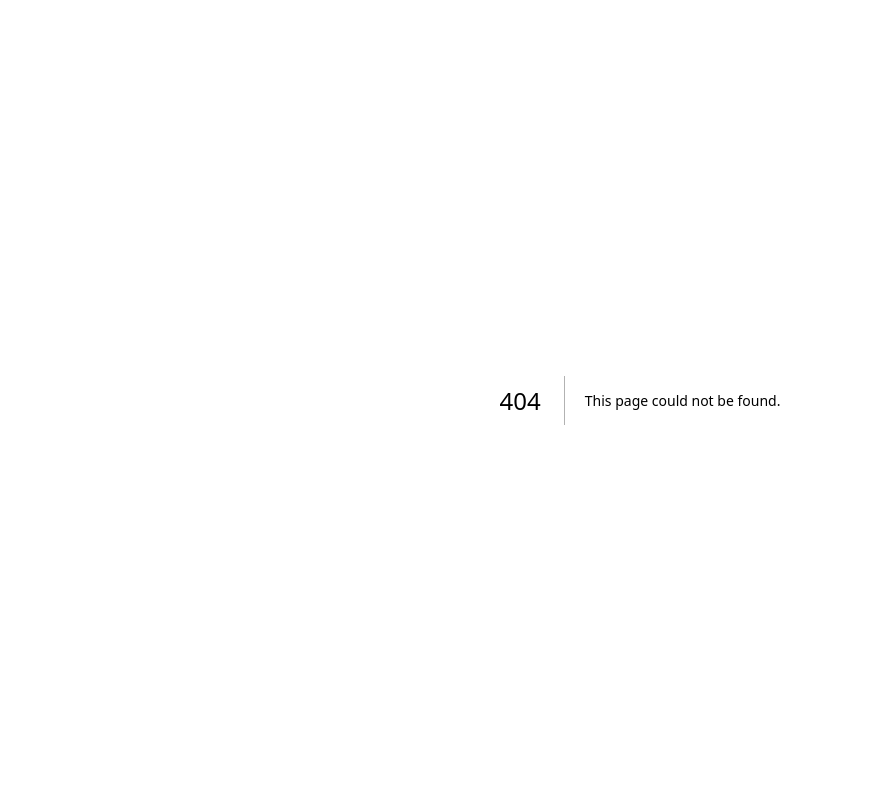
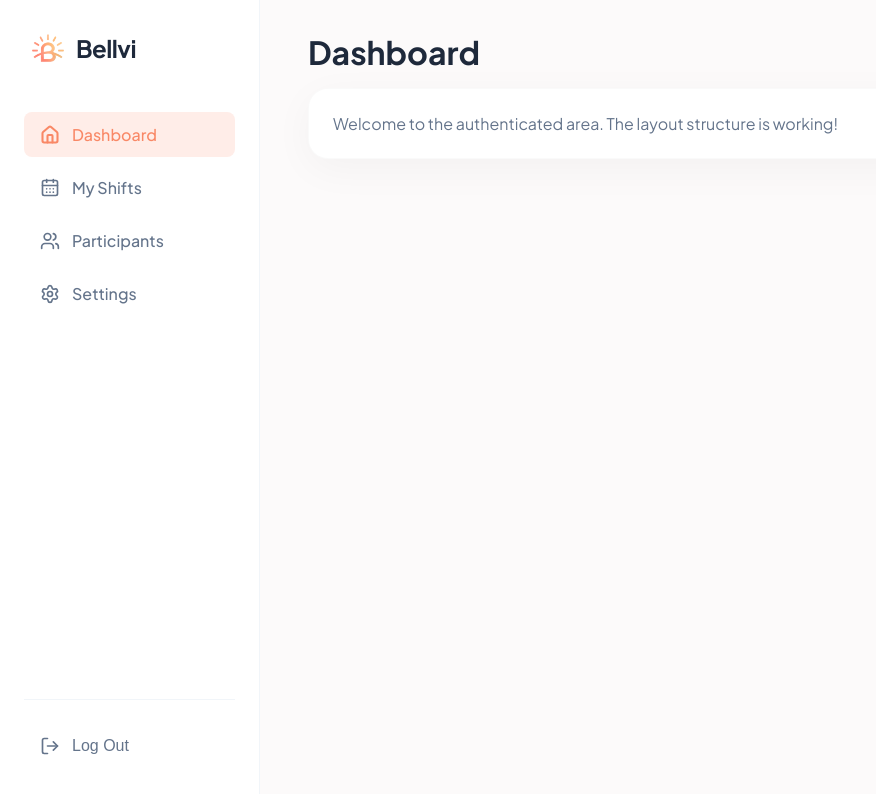
Before and after one commit to ivanils/saas-ndis-care, a Next.js app in the folder frontend/: page /dashboard in a window 1280 px wide. Before the commit this address had no page. Shown: the top 794 px of the page, without its empty margins (0-876 px from the left). Built offline with nearby package versions, Linux system fonts and the light colour scheme; no server answers.

Commit message:
feat: add Sidebar component and layout structure for dashboard feat: update styles for Sidebar and add login form styles feat: add lucide-react dependency for icons

```diff
--- a/frontend/package.json
+++ b/frontend/package.json
@@ -10,6 +10,7 @@
   },
   "dependencies": {
     "@supabase/supabase-js": "^2.105.4",
+    "lucide-react": "^1.14.0",
     "next": "16.2.4",
     "react": "19.2.4",
     "react-dom": "19.2.4",
--- /dev/null
+++ b/frontend/src/app/(app)/dashboard/page.tsx
@@ -0,0 +1,15 @@
+// src/app/(app)/dashboard/page.tsx
+export default function DashboardPage() {
+  return (
+    <div>
+      <h1 style={{ color: 'var(--text-dark)', marginBottom: '16px' }}>
+        Dashboard
+      </h1>
+      <div className="card-sunrise">
+        <p style={{ color: 'var(--text-muted)' }}>
+          Welcome to the authenticated area. The layout structure is working!
+        </p>
+      </div>
+    </div>
+  );
+}
--- /dev/null
+++ b/frontend/src/app/(app)/layout.tsx
@@ -0,0 +1,25 @@
+// src/app/(app)/layout.tsx
+import React from 'react';
+import Sidebar from '../components/Sidebar';
+
+export default function AppLayout({
+  children,
+}: {
+  children: React.ReactNode;
+}) {
+  return (
+    <div style={{ display: 'flex', minHeight: '100vh', backgroundColor: 'var(--color-bg)' }}>
+
+      {/* Our new Sidebar component */}
+      <Sidebar />
+
+      <div style={{ flex: 1, display: 'flex', flexDirection: 'column' }}>
+        {/* TODO: Here we will inject the <TopHeader /> component later */}
+
+        <main style={{ padding: '32px 48px', flex: 1, overflowY: 'auto' }}>
+          {children}
+        </main>
+      </div>
+    </div>
+  );
+}
--- /dev/null
+++ b/frontend/src/app/components/Sidebar.module.scss
@@ -0,0 +1,95 @@
+// src/components/Sidebar.module.scss
+
+.sidebarContainer {
+  width: 260px;
+  background-color: var(--color-surface);
+  border-right: 1px solid var(--border-color);
+  display: flex;
+  flex-direction: column;
+  padding: 32px 24px;
+  height: 100vh;
+  position: sticky;
+  top: 0;
+}
+
+.brandHeader {
+  display: flex;
+  align-items: center;
+  gap: 12px;
+  margin-bottom: 48px;
+  padding-left: 8px;
+}
+
+.logoImage {
+  object-fit: contain;
+}
+
+.brandName {
+  font-size: 1.5rem;
+  font-weight: 700;
+  color: var(--text-dark);
+  letter-spacing: -0.5px;
+}
+
+.navigation {
+  flex: 1;
+}
+
+.navList {
+  list-style: none;
+  display: flex;
+  flex-direction: column;
+  gap: 8px;
+}
+
+.navItem {
+  display: flex;
+  align-items: center;
+  gap: 12px;
+  padding: 12px 16px;
+  border-radius: var(--radius-sm);
+  color: var(--text-muted);
+  font-weight: 500;
+  transition: all 0.2s ease;
+
+  &:hover {
+    background-color: #F8FAFC;
+    color: var(--text-dark);
+  }
+
+  &.active {
+    background-color: var(--color-primary-light);
+    color: var(--color-primary);
+  }
+
+  .icon {
+    flex-shrink: 0;
+  }
+}
+
+.footer {
+  margin-top: auto;
+  padding-top: 24px;
+  border-top: 1px solid var(--border-color);
+}
+
+.logoutBtn {
+  display: flex;
+  align-items: center;
+  gap: 12px;
+  width: 100%;
+  padding: 12px 16px;
+  background: none;
+  border: none;
+  color: var(--text-muted);
+  font-weight: 500;
+  font-size: 1rem;
+  cursor: pointer;
+  border-radius: var(--radius-sm);
+  transition: all 0.2s ease;
+
+  &:hover {
+    background-color: #F1F5F9;
+    color: var(--text-dark);
+  }
+}
--- /dev/null
+++ b/frontend/src/app/components/Sidebar.tsx
@@ -0,0 +1,74 @@
+// src/components/Sidebar.tsx
+'use client';
+
+import Link from 'next/link';
+import Image from 'next/image';
+import { usePathname, useRouter } from 'next/navigation';
+import { Home, CalendarDays, Users, Settings, LogOut } from 'lucide-react';
+import { supabase } from '../lib/supabase';
+import styles from './Sidebar.module.scss';
+
+const NAV_ITEMS = [
+  { name: 'Dashboard', href: '/dashboard', icon: Home },
+  { name: 'My Shifts', href: '/shifts', icon: CalendarDays },
+  { name: 'Participants', href: '/participants', icon: Users },
+  { name: 'Settings', href: '/settings', icon: Settings },
+];
+
+export default function Sidebar() {
+  const pathname = usePathname();
+  const router = useRouter();
+
+  const handleLogOut = async () => {
+    await supabase.auth.signOut();
+    router.push('/');
+  };
+
+  return (
+    <aside className={styles.sidebarContainer}>
+
+      {/* Brand Header */}
+      <div className={styles.brandHeader}>
+        <Image
+          src="/bellvi_logo.png"
+          alt="Bellvi Logo"
+          width={32}
+          height={32}
+          className={styles.logoImage}
+        />
+        <span className={styles.brandName}>Bellvi</span>
+      </div>
+
+      {/* Main Navigation */}
+      <nav className={styles.navigation}>
+        <ul className={styles.navList}>
+          {NAV_ITEMS.map((item) => {
+            const isActive = pathname === item.href;
+            const Icon = item.icon;
+
+            return (
+              <li key={item.name}>
+                <Link
+                  href={item.href}
+                  className={`${styles.navItem} ${isActive ? styles.active : ''}`}
+                >
+                  <Icon className={styles.icon} size={20} strokeWidth={isActive ? 2.5 : 2} />
+                  <span>{item.name}</span>
+                </Link>
+              </li>
+            );
+          })}
+        </ul>
+      </nav>
+
+      {/* Footer / Log Out */}
+      <div className={styles.footer}>
+        <button className={styles.logoutBtn} onClick={handleLogOut}>
+          <LogOut size={20} />
+          <span>Log Out</span>
+        </button>
+      </div>
+
+    </aside>
+  );
+}
--- a/frontend/src/app/page.module.scss
+++ b/frontend/src/app/page.module.scss
@@ -21,11 +21,11 @@
 
 .glowBottomLeft {
   position: absolute;
-  bottom: -35vh;
-  left: -20vw;
-  width: 45vw;
-  height: 45vw;
-  background: radial-gradient(circle, rgba(255, 126, 95, 0.65) 0%, rgba(255, 126, 95, 0) 50%);
+  bottom: -45vh;
+  left: -25vw;
+  width: 65vw;
+  height: 65vw;
+  background: radial-gradient(circle, rgba(255, 126, 95, 0.65) 0%, rgba(255, 126, 95, 0) 60%);
   border-radius: 50%;
 }
 
@@ -101,3 +101,83 @@
   font-size: 0.8rem;
   color: var(--text-light);
 }
+/* --- LOGIN FORM STYLES --- */
+
+.logoImage {
+  object-fit: contain;
+}
+
+.formContainer {
+  display: flex;
+  flex-direction: column;
+  text-align: left;
+}
+
+.formContainer .title,
+.formContainer .subtitle {
+  text-align: center;
+}
+
+.inputGroup {
+  display: flex;
+  flex-direction: column;
+  gap: 8px;
+  margin-bottom: 20px;
+
+  label {
+    font-size: 0.85rem;
+    font-weight: 600;
+    color: var(--text-dark);
+  }
+
+  input {
+    width: 100%;
+    padding: 12px 16px;
+    border: 1px solid var(--border-color);
+    border-radius: var(--radius-sm);
+    font-size: 0.95rem;
+    color: var(--text-dark);
+    font-family: inherit;
+    transition: border-color 0.2s ease, box-shadow 0.2s ease;
+    background-color: #F8FAFC;
+
+    &:focus {
+      outline: none;
+      border-color: var(--color-primary);
+      box-shadow: 0 0 0 3px var(--color-primary-light);
+      background-color: var(--color-surface);
+    }
+
+    &:disabled {
+      opacity: 0.6;
+      cursor: not-allowed;
+    }
+  }
+}
+
+.errorBanner {
+  background-color: var(--status-alert-bg);
+  color: var(--status-alert-text);
+  padding: 12px;
+  border-radius: var(--radius-sm);
+  font-size: 0.85rem;
+  font-weight: 500;
+  margin-bottom: 20px;
+  text-align: center;
+}
+
+.backButton {
+  background: none;
+  border: none;
+  color: var(--text-muted);
+  font-size: 0.9rem;
+  font-weight: 500;
+  margin-top: 16px;
+  cursor: pointer;
+  padding: 8px;
+  transition: color 0.2s ease;
+
+  &:hover {
+    color: var(--text-dark);
+  }
+}
```
Also changed, not shown: 1 other file (tests, documents, lock files or other folders).
